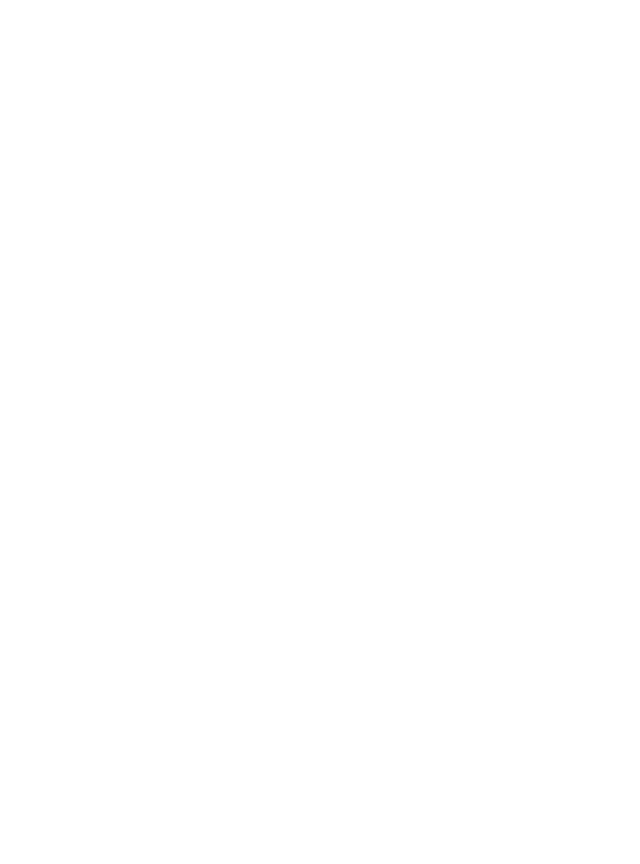
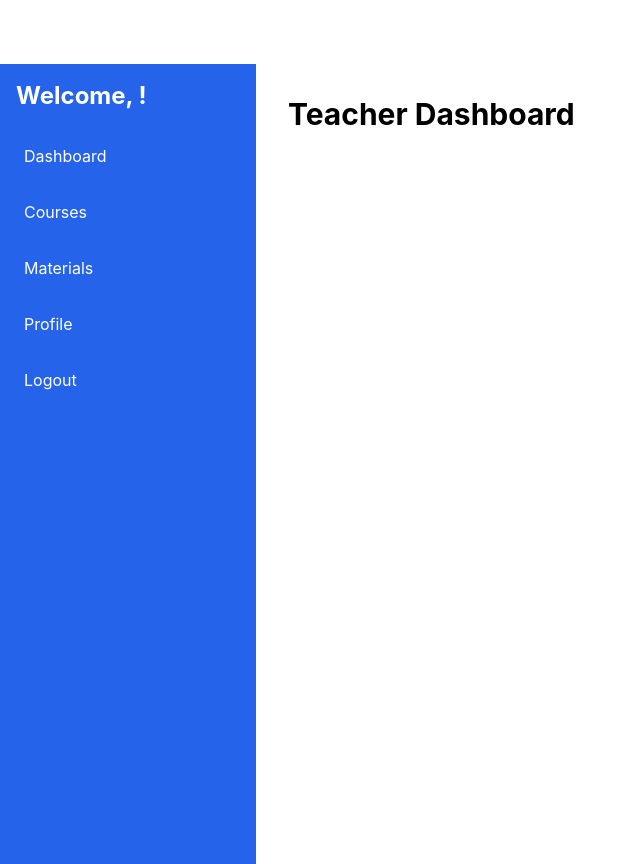
Before and after one commit to CJbaited/Candice, a React (Create React App) app in the folder candric/: page /teacher-dashboard in a window 1280 px wide. Before the commit this address had no page. Shown: the whole page, without its empty margins (0-640 px from the left). Before the commit the page ends 800 px from the top, so only its background shows below. Built offline with nearby package versions, Linux system fonts and the light colour scheme.

Commit message:
okay now we are getting somewhere. student and teacher dashboard setup

```diff
--- a/candric/src/App.js
+++ b/candric/src/App.js
@@ -14,6 +14,8 @@
 import VerifyEmail from './components/VerifyEmail'; // Import VerifyEmail component
 import Loading from './components/Loading'; // Import Loading component
 import CompleteProfile from './components/CompleteProfile'; // Import CompleteProfile component
+import TeacherDashboard from './components/TeacherDashboard'; // Import TeacherDashboard component
+
 
 const App = () => {
   return (
@@ -33,6 +35,7 @@
           <Route path="/about" element={<About />} /> {/* Add About route */}
           <Route path="/loading" element={<Loading />} /> {/* Add Loading route */}
           <Route path="/complete-profile" element={<CompleteProfile />} /> {/* Add CompleteProfile route */}
+          <Route path="/teacher-dashboard" element={<TeacherDashboard />} /> {/* Add this line */}
         </Routes>
       </div>
     </Router>
--- a/candric/src/components/Loading.js
+++ b/candric/src/components/Loading.js
@@ -9,13 +9,21 @@
     const verifyUser = async () => {
       try {
         const response = await checkUser();
-        const { username, location } = response.data;
+        const { username, location, role } = response.data;
+
+        console.log('Username:', username);
+        console.log('Location:', location);
+        console.log('Role:', role);
 
         if (!username || !location) {
           navigate('/complete-profile'); // Redirect to complete profile page
         } else {
           localStorage.setItem('username', username); // Store username in local storage
-          navigate('/dashboard'); // Redirect to dashboard
+          if (role === 'teacher') {
+            navigate('/teacher-dashboard'); // Redirect to teacher dashboard
+          } else {
+            navigate('/dashboard'); // Redirect to dashboard
+          }
         }
       } catch (error) {
         console.error('Error verifying user:', error);
--- /dev/null
+++ b/candric/src/components/TeacherDashboard.js
@@ -0,0 +1,16 @@
+import React from 'react';
+import Sidebar from './Sidebar';
+
+const TeacherDashboard = () => {
+  return (
+    <div className="flex">
+      <Sidebar />
+      <div className="flex-1 p-8">
+        <h1 className="text-3xl font-bold mb-6">Teacher Dashboard</h1>
+        {/* Add your teacher dashboard content here */}
+      </div>
+    </div>
+  );
+};
+
+export default TeacherDashboard;
```
Also changed, not shown: 1 other file (tests, documents, lock files or other folders).
